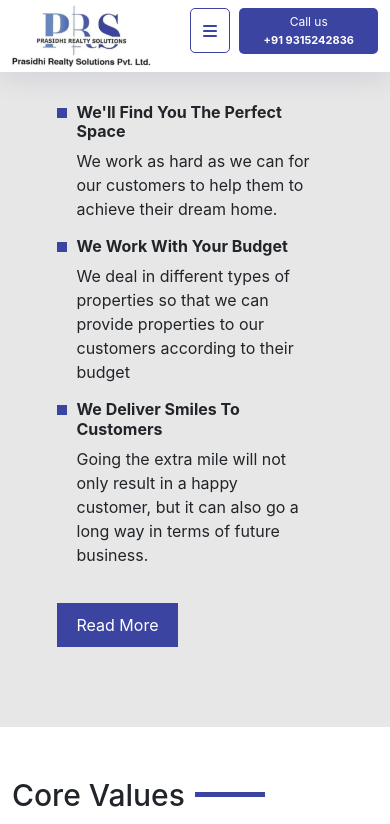
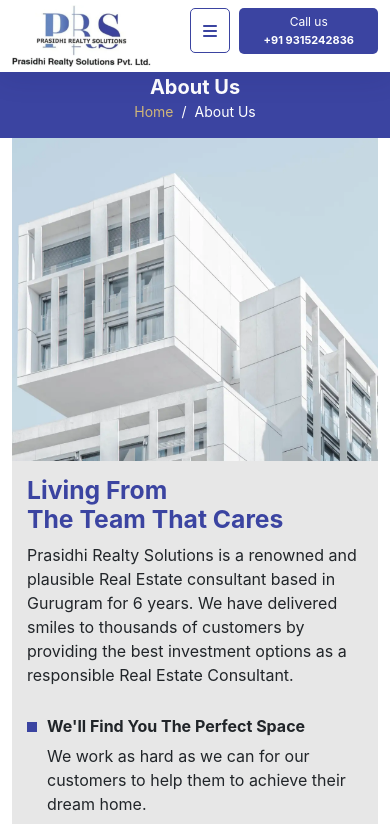
Before and after one commit to dileepskb/prasidhirealtysolution, a React (Create React App) app: page /about in a window 390 px wide. Shown: the top 824 px of the page. Built offline with nearby package versions, Linux system fonts and the light colour scheme.

Commit message:
about responsive

```diff
--- a/src/App.css
+++ b/src/App.css
@@ -22,7 +22,8 @@
 .btn_2{ background: #3b44a1; color: #fff; text-decoration: none; padding: 10px 20px; display: inline-block; margin-top: 15px;}
 
 .MainHeadingBox{ background: #3b44a1; text-align: center; padding: 50px 0;}
-.MainHeadingBox h1{ color: #fff;}
+.MainHeadingBox h1{ color: #fff; font-weight: 700;}
+.breadcrumb{ margin-bottom: 0;}
 .pagination{ display: inline-block;}
 .pagination .breadcrumb-item{ color: #fff;}
 .pagination .breadcrumb-item a{ color: #cfb579; text-decoration: none;}
@@ -48,7 +49,11 @@
 
 /* ralph-ravi-kayden-vbSRUrNm3Ik-unsplash.jpg */
 .closebtn,.barbtn{ display: none;}
+@media (max-width: 1200px) {
+  .about_text{ padding: 15px; position: relative;}
+}
 @media (max-width: 767px) {
+  .header + .contentPlus{ margin-top: 60px;}
   .closebtn{ display: block; outline: none; border: none; background: #444; color:#fff; margin-top: 50px; margin-bottom: 30px; margin-left: 10px;}
   .menus{transition: .3s; display: block; position:fixed; width: 250px; right: -250px; top: 0; margin: 0; height: 100%; background: #3b44a1;}
   .menus ul li{ display: block;}
@@ -58,7 +63,7 @@
   .contactBtn{ padding: 5px; text-align: center; margin: 3px 0 0; font-size: 12px;}
   .contactBtn span{ font-size: 11px;}
   .barbtn{  display: block; margin-top: 3px; margin-left: 15px; color: #3b44a1; border: 1px solid #3b44a1; outline: none; background-color: transparent; text-align: center; border-radius: 5px; height: 45px; width: 100%;}
-  .banner{ height: auto; margin-top: 50px; padding: 50px 0; background-image: url(../src/img/mob_banner.webp); background-size: cover;}
+  .banner{ height: auto; margin-top: 0px; padding: 50px 0; background-image: url(../src/img/mob_banner.webp); background-size: cover;}
   .banner:before{ display: none;}
   .mobileBanner{ margin-left: -.75rem; margin-right: -.75rem;}
   .bannerText{ position: relative; width: 60%;transform: translateY(0); top: 0; background-color: rgba(0, 0, 0, 0.5); color: #fff; padding: 10px; }
@@ -71,6 +76,12 @@
   .single_passion_item{ padding: 10px; margin-bottom: 15px;}
   .single_passion_item h4{ font-size: 14px; font-weight: 700;}
   .single_passion_item{ font-size: 13px;}
+  .MainHeadingBox{ padding: 15px 0;}
+  .MainHeadingBox h1{ font-size: 20px; margin-bottom: 0; }
+  .pagination .breadcrumb-item{ font-size: 14px;}
+  .aboutContent{ margin-left: 0; margin-right: 0; margin-top: -100px;}
+  .about_text{ position: relative; padding: 15px;}
+
 }
 /****************Room part css**************/
 /* line 3, E:/161 Real estate/161_Real_state_html/sass/_room_part.scss */
--- a/src/containers/About.js
+++ b/src/containers/About.js
@@ -15,7 +15,7 @@ const About = () => {
           </div>
        </div>
        <section className="about">
-          <div className='container_fluid'>
+          <div className='container-fluid'>
               <div className='row'>
                   <div className='col-sm-6'>
                     <div className='AboutImg'>
```
